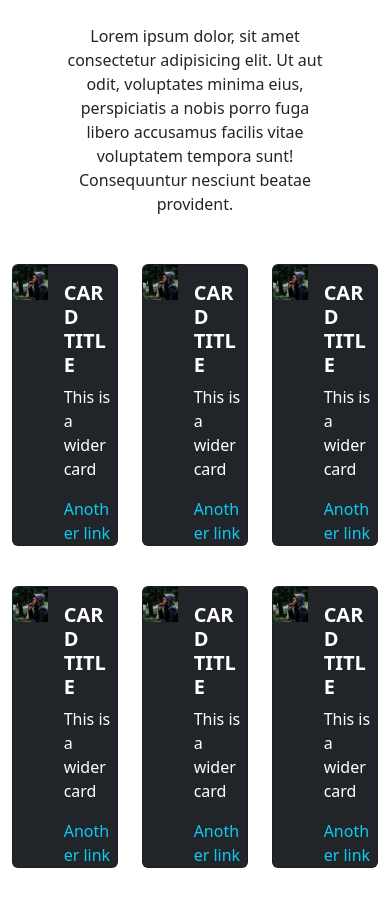
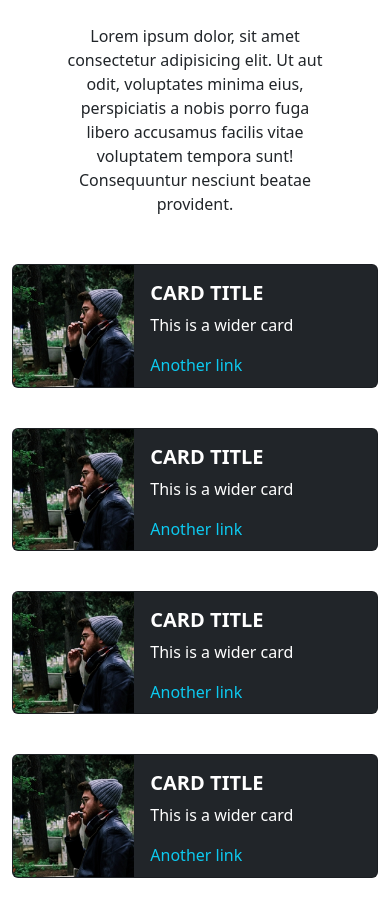
Before and after one commit to ChristianScarabelli/js-our-team, a plain HTML site: page index.html in a window 390 px wide. Shown: the part 105-1021 px from the top of the page. Before the commit the page ends 989 px from the top, so only its background shows below. Drawn offline with nearby package versions, Linux system fonts and the light colour scheme; a web font is replaced by a local one.

Commit message:
ADD: col structure responsive

```diff
--- a/index.html
+++ b/index.html
@@ -36,7 +36,7 @@
         </div>
         <div class="container">
             <div class="row g-4">
-                <div class="col-4">
+                <div class="col-12 col-md-6 col-lg-4">
                     <div class="card mb-3 bg-dark" style="max-width: 540px;">
                         <div class="row g-0">
                             <div class="col-4">
@@ -52,7 +52,7 @@
                         </div>
                     </div>
                 </div>
-                <div class="col-4">
+                <div class="col-12 col-md-6 col-lg-4">
                     <div class="card mb-3 bg-dark" style="max-width: 540px;">
                         <div class="row g-0">
                             <div class="col-4">
@@ -68,7 +68,7 @@
                         </div>
                     </div>
                 </div>
-                <div class="col-4">
+                <div class="col-12 col-md-6 col-lg-4">
                     <div class="card mb-3 bg-dark" style="max-width: 540px;">
                         <div class="row g-0">
                             <div class="col-4">
@@ -84,7 +84,7 @@
                         </div>
                     </div>
                 </div>
-                <div class="col-4">
+                <div class="col-12 col-md-6 col-lg-4">
                     <div class="card mb-3 bg-dark" style="max-width: 540px;">
                         <div class="row g-0">
                             <div class="col-4">
@@ -100,7 +100,7 @@
                         </div>
                     </div>
                 </div>
-                <div class="col-4">
+                <div class="col-12 col-md-6 col-lg-4">
                     <div class="card mb-3 bg-dark" style="max-width: 540px;">
                         <div class="row g-0">
                             <div class="col-4">
@@ -116,7 +116,7 @@
                         </div>
                     </div>
                 </div>
-                <div class="col-4">
+                <div class="col-12 col-md-6 col-lg-4">
                     <div class="card mb-3 bg-dark" style="max-width: 540px;">
                         <div class="row g-0">
                             <div class="col-4">
```
